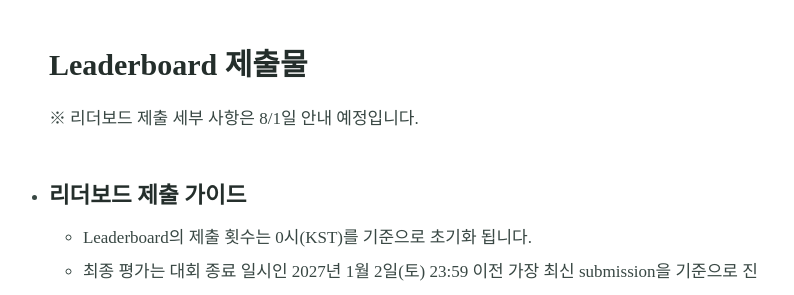
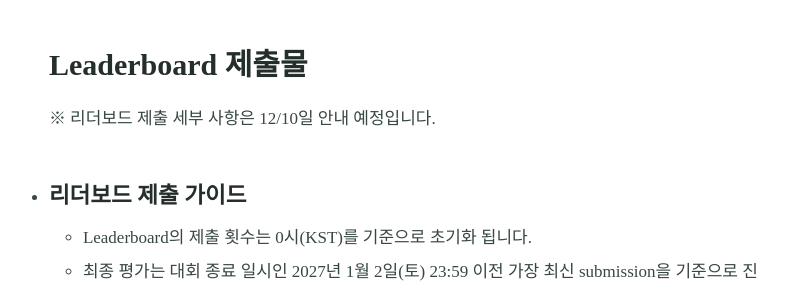
Before and after one commit to AISystemChallenge/AISystemChallenge.github.io, a Jekyll site: the page built from challenge.md, in a window 1280 px wide and 900 px high, scrolled down 1227 px. Shown: the part 151-446 px from the top of the window, without its empty margins (234-1028 px from the left). Built offline with Jekyll 4.4.1, drawn with Linux system fonts in a browser that asks for light colours; some web fonts are replaced; our own code applies the rules of GitHub Pages for plain Markdown files.

Commit message:
Update challenge.md

```diff
--- a/challenge.md
+++ b/challenge.md
@@ -25,7 +25,7 @@ excerpt:
 <hr>
 
 ### Leaderboard 제출물
-※ 리더보드 제출 세부 사항은 8/1일 안내 예정입니다.
+※ 리더보드 제출 세부 사항은 12/10일 안내 예정입니다.
 * ##### 리더보드 제출 가이드
   * Leaderboard의 제출 횟수는 0시(KST)를 기준으로 초기화 됩니다.
   * 최종 평가는 대회 종료 일시인 2027년 1월 2일(토) 23:59 이전 가장 최신 submission을 기준으로 진행됩니다.
```
